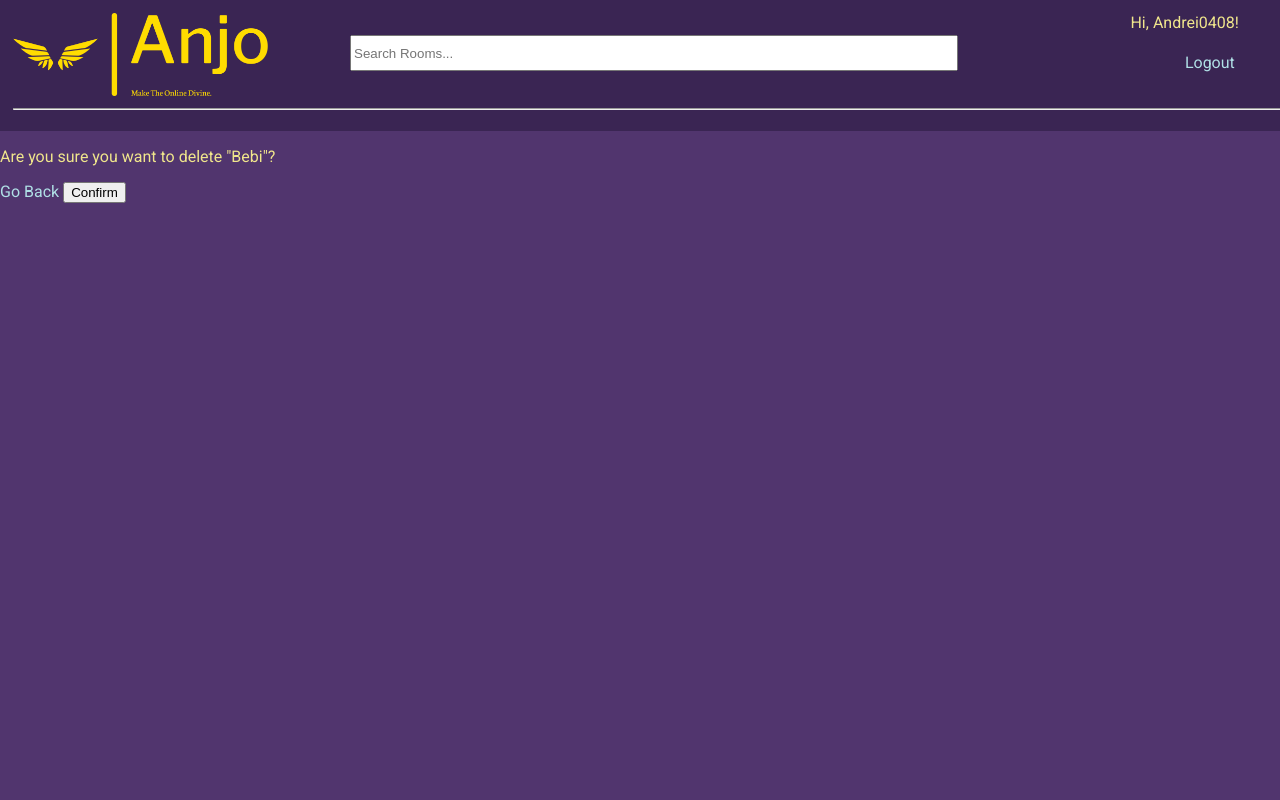
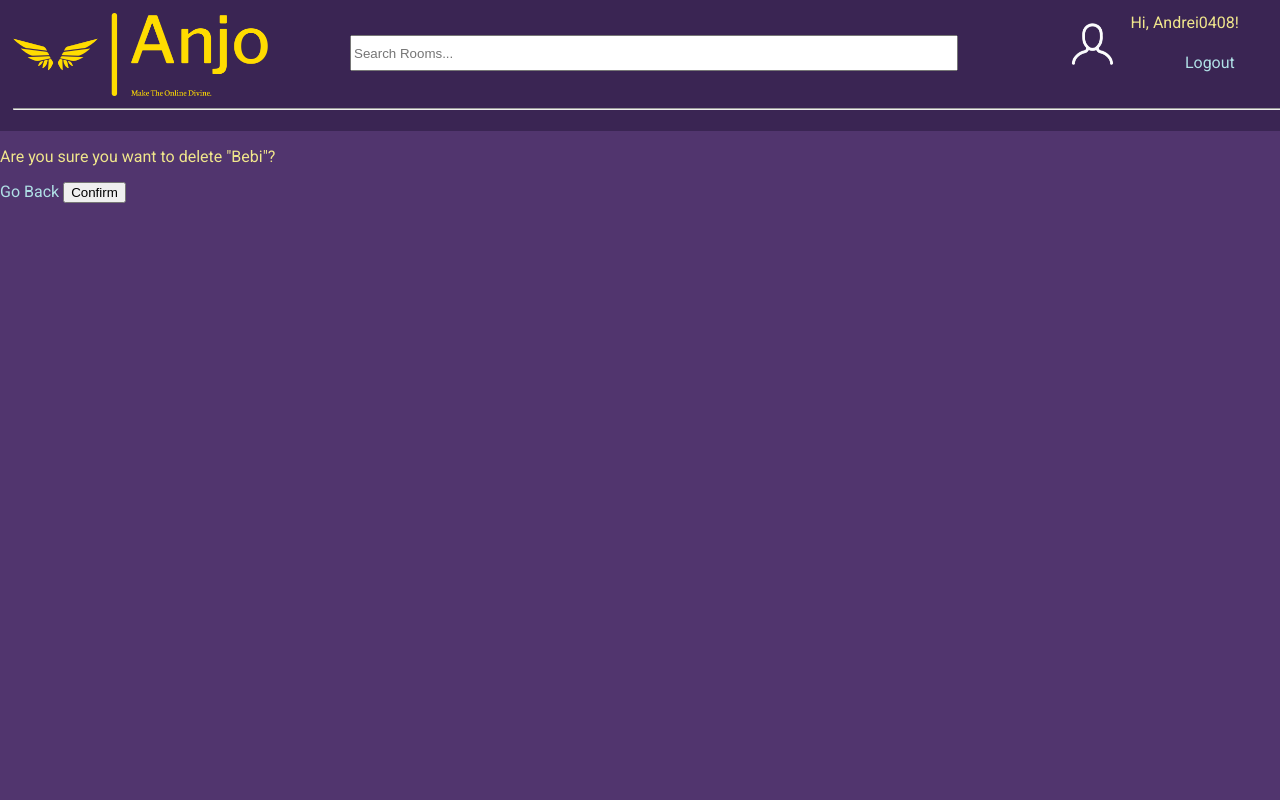
Before and after one commit to Andrei481/SocialMediaWebsite, a Django app: page /delete-room/20/ in a window 1280 px wide. Run offline with Django 4.2, Linux system fonts and the light colour scheme; a user stored in the database is signed in; data comes from the database, SQL or seed files in the repository.

Commit message:
added user profile icon

```diff
--- a/static/css/main.css
+++ b/static/css/main.css
@@ -9,6 +9,8 @@ body{
     margin: 0;
     width: 100vw;
     height: 100vh;
+    max-width: 100%;
+    overflow-x: hidden;
 }
 
 button:hover {
@@ -53,6 +55,15 @@ form .input-button {
     margin-top: 5px;
     vertical-align: middle;
 }
+
+#input-image-user-profile {
+    width: 75px;
+    height: auto;
+    margin-top: 5px;
+    vertical-align: middle;
+    float: inline-end;
+}
+
 
 button > a:link{
     color: black;
--- a/templates/navbar.html
+++ b/templates/navbar.html
@@ -13,11 +13,14 @@
                     </form>
                 </li>
 
-
                 {% if request.user.is_authenticated %}
                 <li style="float: right;">
                     Hi, {{ request.user.username }}!
                     <a  style="position: relative; top: 40px; right: 58px;" href="{% url 'logout' %}" style="float: right; padding-right: 20px;" >Logout</a>
+                </li>
+                <li style="float: right;">
+                    <form action="{% url 'user-profile' user.id %}"></form>
+                        <input type="image" id="input-image-user-profile" src="{% static 'images\user-profile.png' %}">
                 </li>
                 {% else %}
                 <li style="float: right;">
```
Also changed, not shown: static/images/user-profile.png (added).
